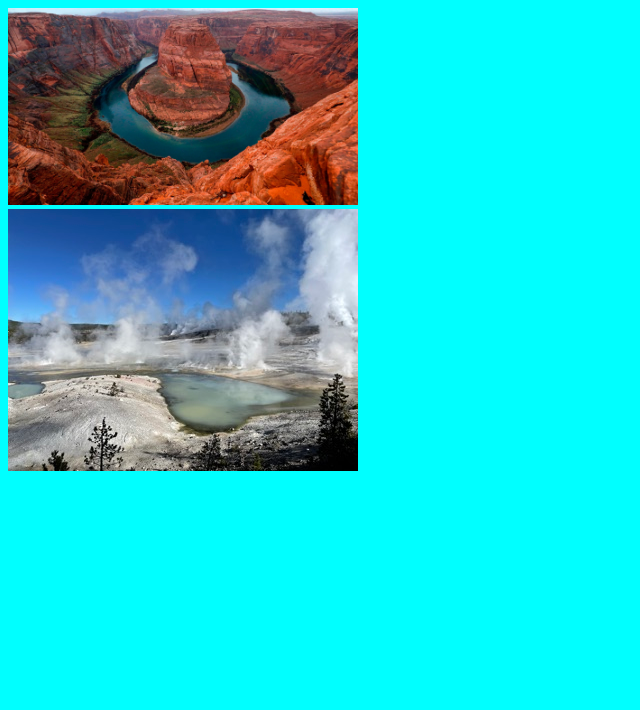
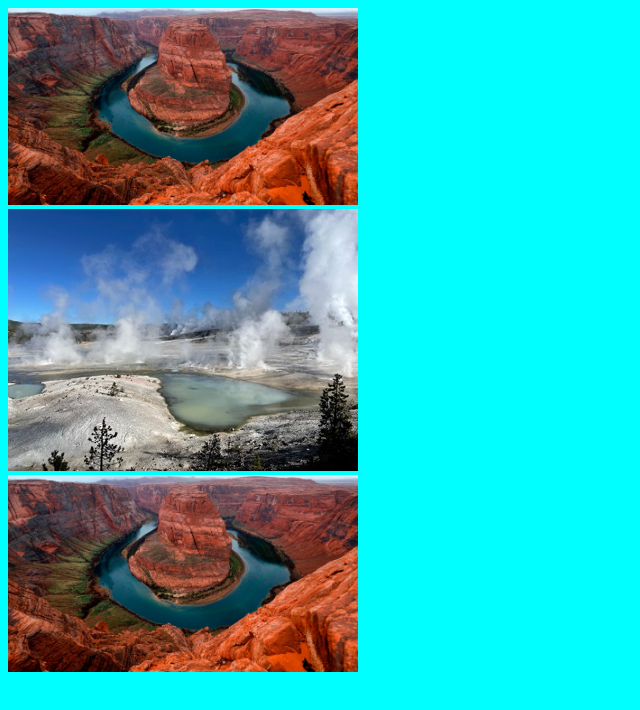
Before and after one commit to nathanbirch/awesomewdd130Test, a plain HTML site: page wwr/index.html in a window 1280 px wide. Shown: the whole page, without its empty margins (0-640 px from the left). Drawn offline with Linux system fonts and the light colour scheme.

Commit message:
second commit for the day

```diff
--- a/wwr/index.html
+++ b/wwr/index.html
@@ -15,6 +15,11 @@
         </a>
         <br>
         <img src="../images/anotherImage.jpeg" alt="">
+        <br>
+        <a href="https://google.com">
+            <img src="../images/beautifulScene.jpg" alt="">
+        </a>
+        <br>
     </header>
 </body>
 
```
